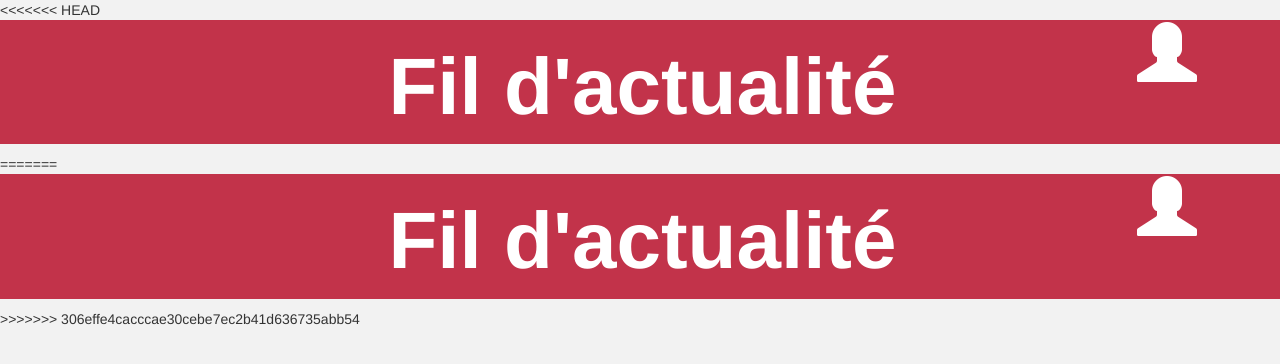
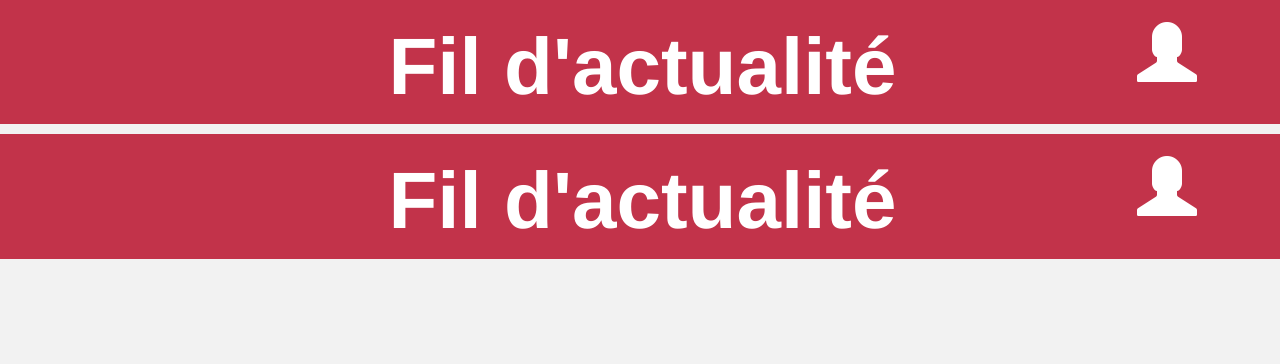
Before and after one commit to DontxSpeak/TP3, a PHP site: page /index.php in a window 1280 px wide. Shown: the top 364 px of the page. Run offline with PHP 8.4, Linux system fonts and the light colour scheme; the visitor is signed in with stand-in values (Sample User, id 1); data that the repository does not hold is empty; some libraries are stand-ins or nearby versions.

Commit message:
partie 2

```diff
--- a/index.php
+++ b/index.php
@@ -96,18 +96,10 @@ $lien = "pageUtilisateur.php";
 
     <body style="background-color: rgb(242,242,242);">
         <div style="display:inline;">
-<<<<<<< HEAD
             <a href="pageUtilisateur.php"><i class="glyphicon glyphicon-user" style="font-size:60px;float:right;margin-top:20px;margin-right:80px;padding: 2px 3px 3px 2px; color: #FFF;" href="pageUtilisateur.php"></i></a>
             <p style="font-size:80px;text-align:center;background-color:#c2334a;padding-left:150px;color:white;">Fil d'actualité</p>
-=======
-            <?php
-                foreach($listeVotes as $vote){
-                    echo $vote['val'];
-                }
-            ?>
                 <a href="pageUtilisateur.php"><i class="glyphicon glyphicon-user" style="font-size:60px;float:right;margin-top:20px;margin-right:80px;padding: 2px 3px 3px 2px; color: #FFF;" href="pageUtilisateur.php"></i></a>
                 <p style="font-size:80px;text-align:center;background-color:#c2334a;padding-left:150px;color:white;">Fil d'actualité</p>
->>>>>>> 306effe4cacccae30cebe7ec2b41d636735abb54
         </div>
         <br/>
         <br/>
```
